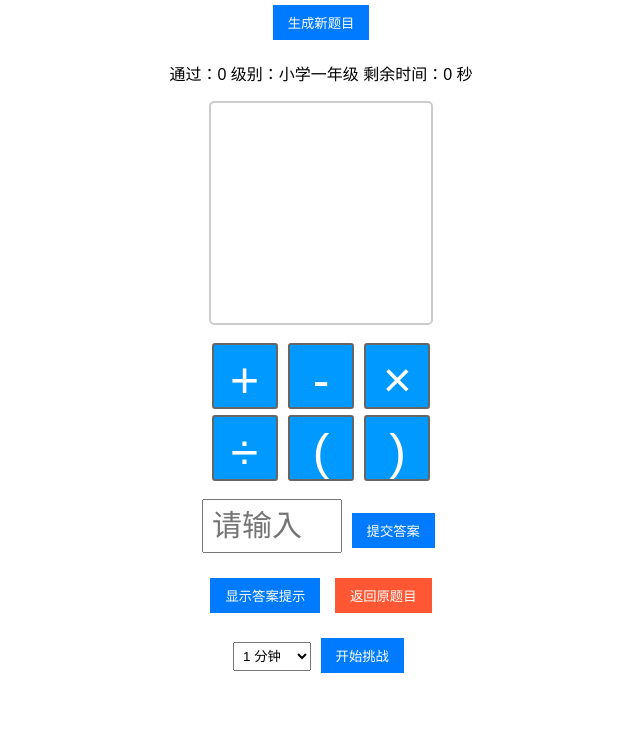
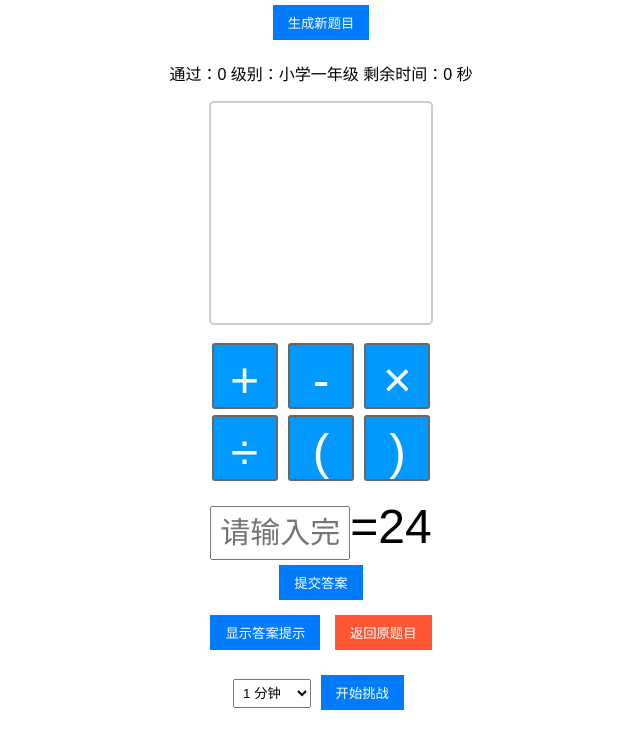
Before and after one commit to ac8top/24, a plain HTML site: page index.html in a window 1280 px wide. Shown: the part 87-817 px from the top of the page, without its empty margins (319-959 px from the left). Drawn offline with Linux system fonts and the light colour scheme.

Commit message:
Update index.html

```diff
--- a/index.html
+++ b/index.html
@@ -31,10 +31,11 @@
         <button class="operator-button" value=")">)</button>
 
     </div>
+	<div id="result-section"></div>
 	 <div id="answer-section">
-        <input type="text" id="user-answer" placeholder="请输入" readonly>
-        <button id="submit-answer">提交答案</button>
-        <div id="result-section"></div><button id="show-hint">显示答案提示</button>
+        <input type="text" id="user-answer" placeholder="请输入完整算式" readonly><font size="16">=24</font>
+        <br><button id="submit-answer">提交答案</button><br>
+        <button id="show-hint">显示答案提示</button>
 		<button id="reset-question">返回原题目</button>
     </div>
     <div id="result-section"></div>
```
